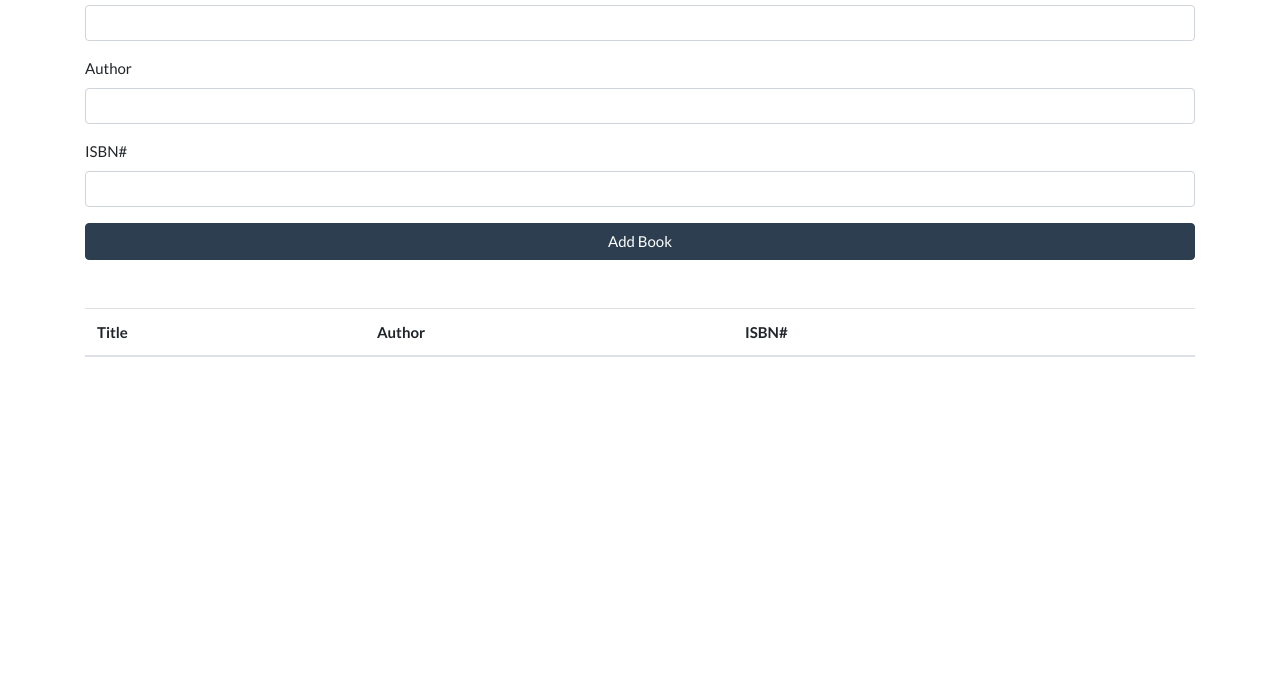
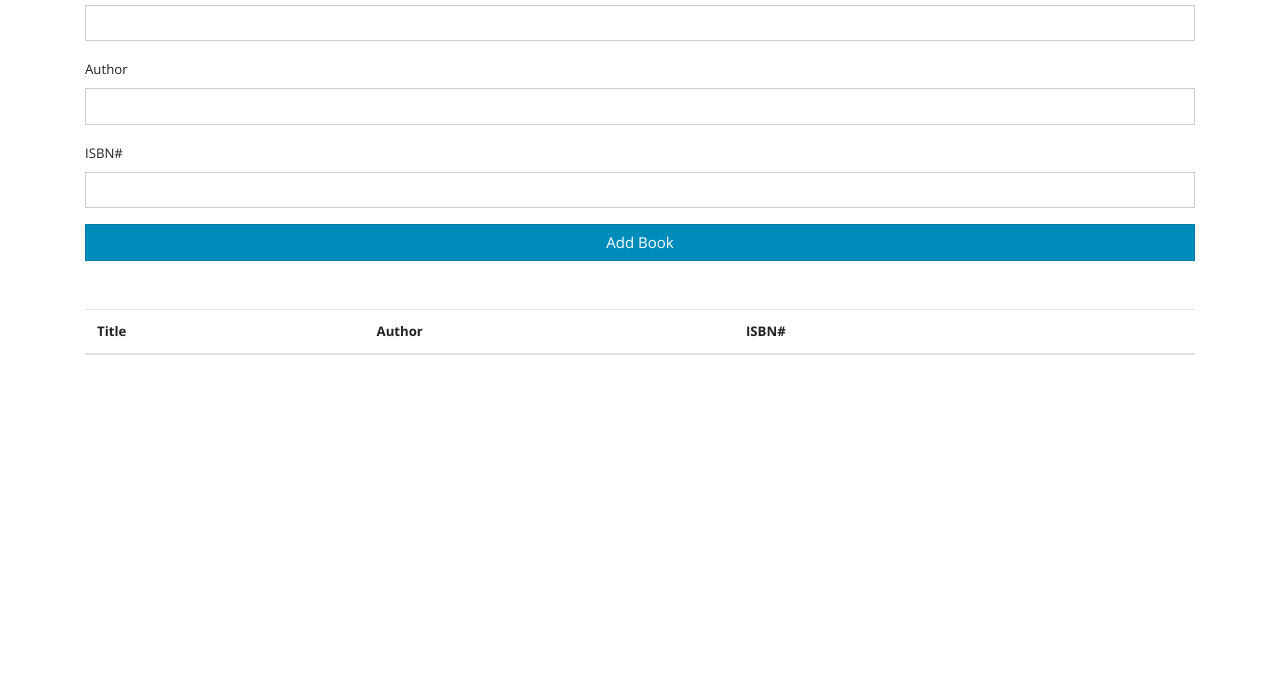
Before and after one commit to AJRedDevil/BookListApp, a plain HTML site: page index.html in a window 1280 px wide. Shown: the part 125-800 px from the top of the page. Drawn offline with nearby package versions, Linux system fonts and the light colour scheme.

Commit message:
Change css

```diff
--- a/index.html
+++ b/index.html
@@ -7,7 +7,7 @@
   <meta http-equiv="X-UA-Compatible" content="ie=edge">
   <link rel="stylesheet" href="https://use.fontawesome.com/releases/v5.6.3/css/all.css" integrity="sha384-UHRtZLI+pbxtHCWp1t77Bi1L4ZtiqrqD80Kn4Z8NTSRyMA2Fd33n5dQ8lWUE00s/"
     crossorigin="anonymous">
-  <link rel="stylesheet" href="https://bootswatch.com/4/flatly/bootstrap.min.css">
+  <link rel="stylesheet" href="https://bootswatch.com/4/yeti/bootstrap.min.css">
   <title>My Booklist App</title>
 </head>
 
```
